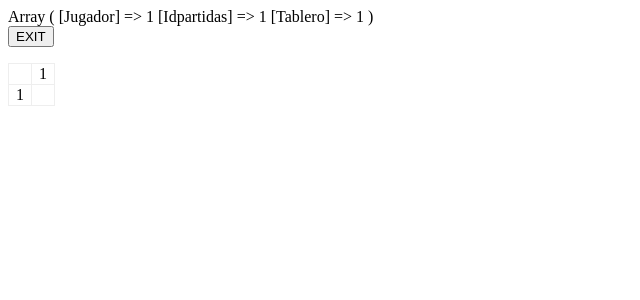
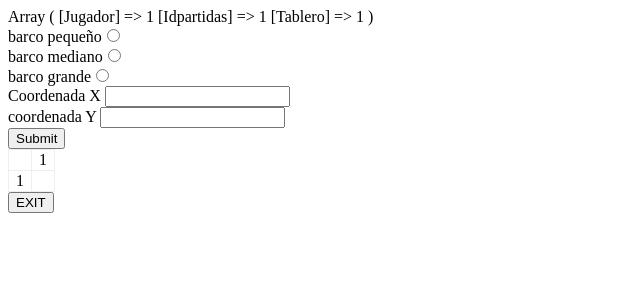
Before and after one commit to DanielPerezDomingo/barcos, a PHP site: page /partida.php in a window 1280 px wide. Shown: the top 300 px of the page, without its empty margins (0-640 px from the left). Run offline with PHP 8.4, Linux system fonts and the light colour scheme; the visitor is signed in with stand-in values (Sample User, id 1); data that the repository does not hold is empty.

Commit message:
Primer cambio sin vic

```diff
--- a/partida.php
+++ b/partida.php
@@ -29,14 +29,22 @@ if (!isset($_SESSION['Jugador'])) {
    <body>
 <?php print_r($_SESSION);?>
    <form action="" method="POST">
-   <input type="hidden" name="logout" value="1">
-   <input type="submit" value="EXIT">
- </form>
+   barco pequeño<input type="radio" name="barco" value="2"><br>
+   barco mediano<input type="radio" name="barco" value="3"><br>
+   barco grande<input type="radio" name="barco" value="4"><br>
+ Coordenada X <input type="text" name "x"><br>
+ coordenada Y <input type="text" name "Y"><br>
+ <input type="submit" name"enviar"><br>
+
 <?php
 tablero($_SESSION["Tablero"]);
+?>
 
+<input type="hidden" name="logout" value="1">
+<input type="submit" value="EXIT">
 
-
+</form>
+<?php
 $mysqli=new mysqli("localhost", "root", "-*/987<zx", "barcos");
 if ($mysqli->connect_error) {
     echo "Error al realizar la conexion";
```
Also changed, not shown: index.php (+5 -5 lines), 1 other file.
